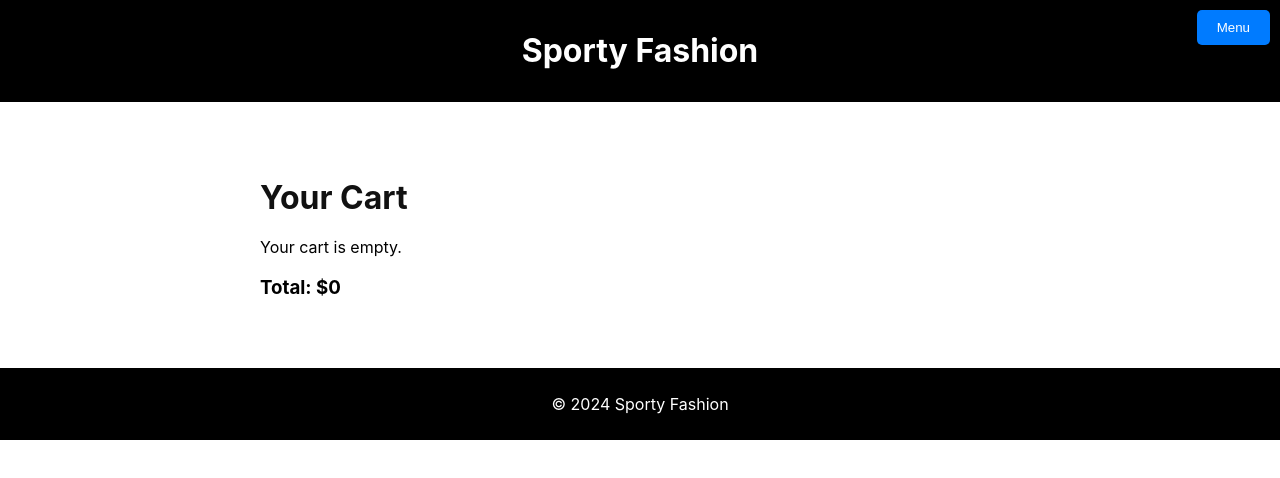
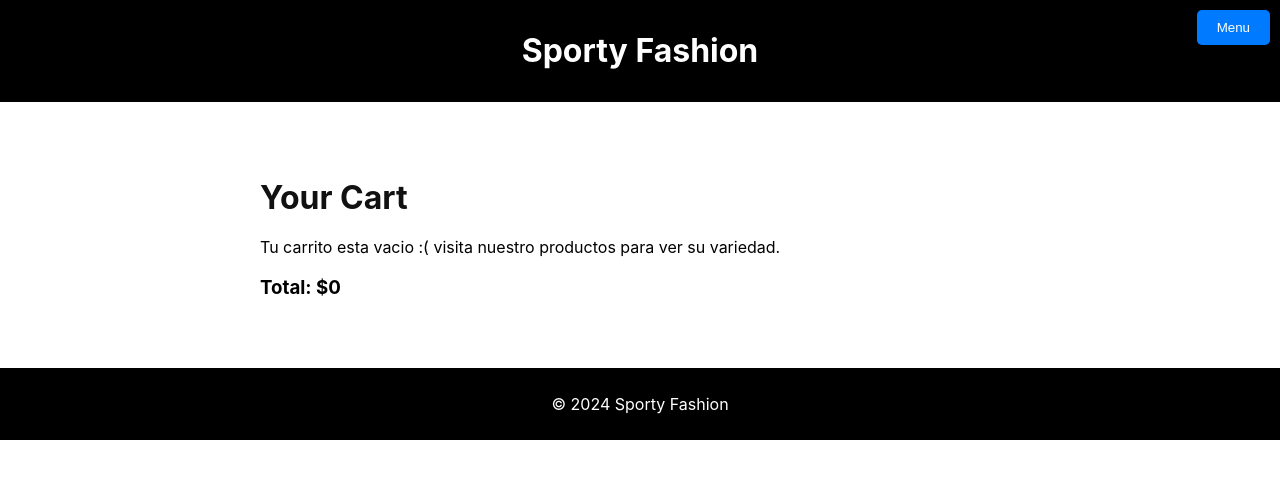
Before and after one commit to betebetoven/catalogo, a React (Create React App) app: page /carrito in a window 1280 px wide. Shown: the top 478 px of the page. Built offline with nearby package versions, Linux system fonts and the light colour scheme.

Commit message:
cambios de ultima hora a español

```diff
--- a/src/components/Carrito.jsx
+++ b/src/components/Carrito.jsx
@@ -41,7 +41,7 @@ const removeFromCart = (itemId, size, color) => {
           ))}
         </ul>
       ) : (
-        <p>Your cart is empty.</p>
+        <p>Tu carrito esta vacio :( visita nuestro productos para ver su variedad.</p>
       )}
         <h3>Total: ${total}</h3>
     </div>
```
